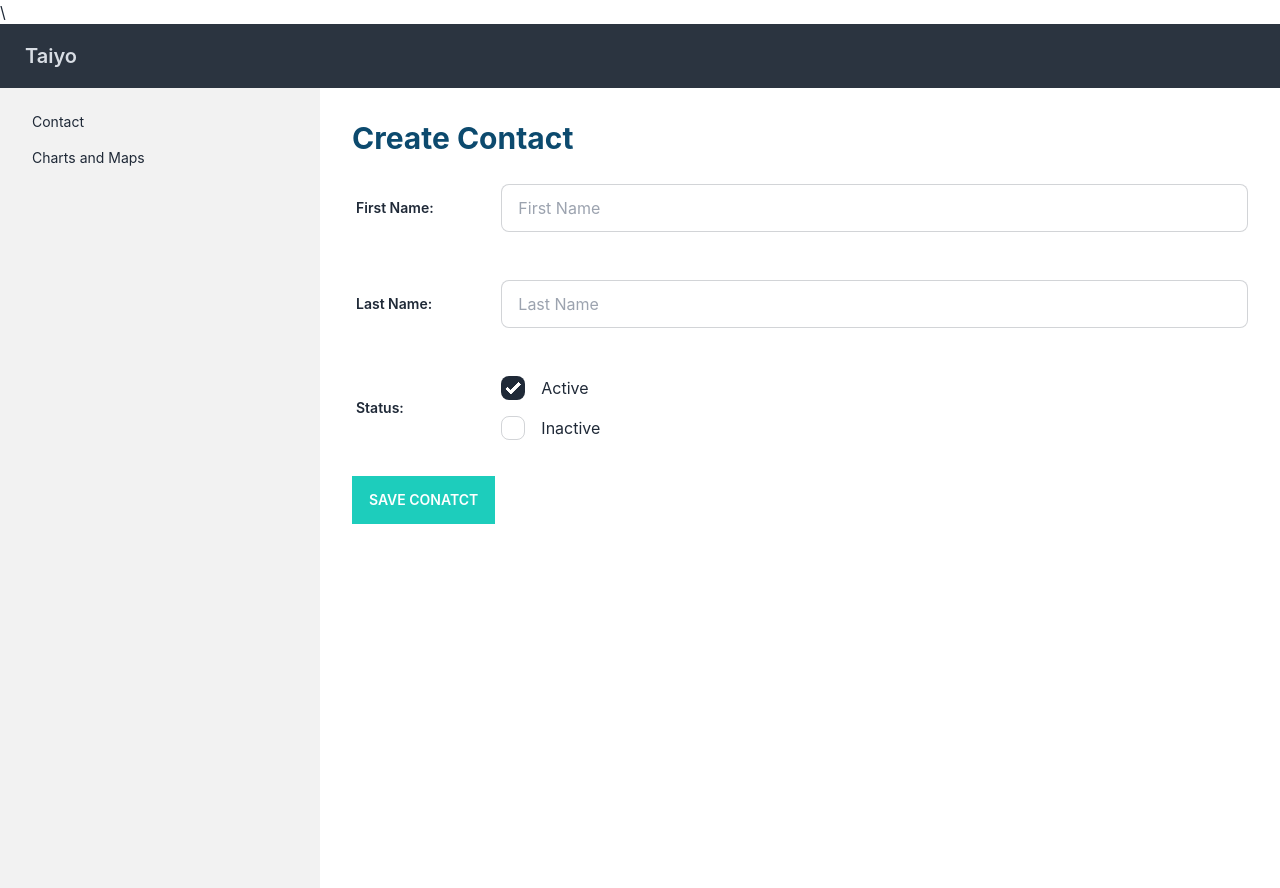
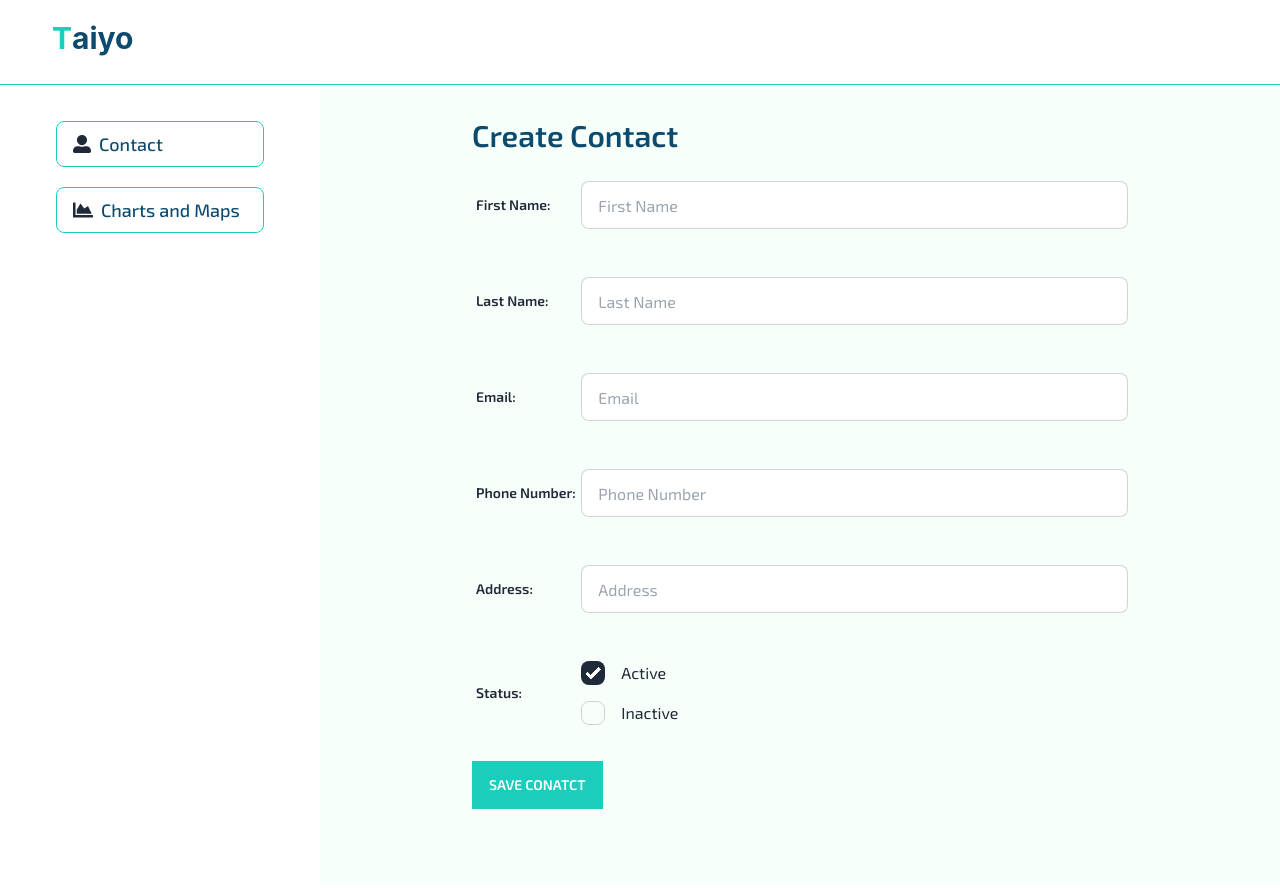
Before and after one commit to Johora-Juhi/taiyo, a React (Create React App) app: page /create-contact in a window 1280 px wide. Built offline with nearby package versions, Linux system fonts and the light colour scheme.

Commit message:
create contact

```diff
--- a/public/index.html
+++ b/public/index.html
@@ -24,11 +24,12 @@
       work correctly both with client-side routing and a non-root public URL.
       Learn how to configure a non-root public URL by running `npm run build`.
     -->
-    <!-- font  -->\<link rel="preconnect" href="https://fonts.googleapis.com">
+    <!-- font  -->
+    <link rel="preconnect" href="https://fonts.googleapis.com">
 <link rel="preconnect" href="https://fonts.gstatic.com" crossorigin>
 <link rel="preconnect" href="https://fonts.googleapis.com">
 <link rel="preconnect" href="https://fonts.gstatic.com" crossorigin>
-<link href="https://fonts.googleapis.com/css2?family=Exo+2:wght@300;400&display=swap" rel="stylesheet">
+<link href="https://fonts.googleapis.com/css2?family=Exo+2:wght@300;400;500;600&display=swap" rel="stylesheet">
     <title>Taiyo</title>
   </head>
   <body>
--- a/src/Pages/Contact/Contact.tsx
+++ b/src/Pages/Contact/Contact.tsx
@@ -12,6 +12,9 @@ interface ContactData {
   _id: string;
   firstName: string;
   lastName: string;
+  email: string;
+  phone: number;
+  address: string;
   status: string;
 }
 
@@ -63,16 +66,16 @@ const Contact = () => {
   };
 
   return (
-    <div className='text-center'>
+    <div className='text-center w-3/4 mx-auto my-10'>
       <Link to='/create-contact'>
         <button className="btn btn-neutral rounded-none">Create Contact</button>
       </Link>
       {/* conatct table */}
       {
         contacts.length ?
-          <div className="container mx-auto mt-4">
+          <div className="container mx-auto mt-10 bg-white p-10 shadow-md">
             <h1
-              className="text-3xl text-start text-sky-900 font-bold my-5 ml-3"
+              className="text-3xl text-start text-sky-900 font-bold mb-5 ml-3 noContact"
             >
               All Contacts
             </h1>
@@ -108,19 +111,19 @@ const Contact = () => {
                       <td>{contact.lastName}</td>
                       <td>
                         <button
-                          className={`py-3 badge capitalize ${contact?.status === "active" ? "badge-success" : "badge-error bg-red-600 text-white"}`}
+                          className={`pb-3 pt-2 badge capitalize ${contact?.status === "active" ? "badge-success" : "badge-error text-white"}`}
                         >
                           {contact.status}
                         </button>
                       </td>
                       <td>
                         <label onClick={() => { setEditContact(contact) }}
-                          htmlFor="contactEditModal" className="btn btn-xs bg-accent text-white">Edit
+                          htmlFor="contactEditModal" className="btn btn-xs rounded-none bg-accent text-white">Edit
                         </label>
                       </td>
 
                       <td>
-                        <label onClick={() => setDeletingSeller(contact)} htmlFor="confirmation-modal" className="btn btn-xs bg-red-600 text-white">Delete</label>
+                        <label onClick={() => setDeletingSeller(contact)} htmlFor="confirmation-modal" className="btn btn-xs rounded-none bg-red-600 text-white">Delete</label>
                       </td>
                     </tr>
                   ))}
--- a/src/Pages/CreateContact/CcreateContact.tsx
+++ b/src/Pages/CreateContact/CcreateContact.tsx
@@ -7,6 +7,9 @@ import { useNavigate } from 'react-router-dom';
 interface FormData {
     firstName: string;
     lastName: string;
+    email: string;
+    phone: number;
+    address: string;
     status: string;
 }
 const CcreateContact = () => {
@@ -50,7 +53,7 @@ const CcreateContact = () => {
             })
     }
     return (
-        <div className='text-center'>
+        <div className='text-center w-3/4 mx-auto noContact'>
 
             {/* conatct form */}
             <form onSubmit={handleSubmit(handleContact)} className="card-body ">
@@ -94,6 +97,57 @@ const CcreateContact = () => {
 
                 <div className="form-control grid grid-cols-12 my-5">
                     <label className="label col-span-2">
+                        <span className="label-text font-semibold">Email:</span>
+                    </label>
+                    <input
+                        {...register("email", {
+                            required: "Email is required",
+                        })}
+                        type="email"
+                        placeholder="Email"
+                        className="input input-bordered col-span-10"
+                    />
+                    {errors.email && (
+                        <p className="text-red-500">{errors.email?.message}</p>
+                    )}
+                </div>
+
+                <div className="form-control grid grid-cols-12 my-5">
+                    <label className="label col-span-2">
+                        <span className="label-text font-semibold">Phone Number:</span>
+                    </label>
+                    <input
+                        {...register("phone", {
+                            required: "Phone Number is required",
+                        })}
+                        type="text"
+                        placeholder="Phone Number"
+                        className="input input-bordered col-span-10"
+                    />
+                    {errors.phone && (
+                        <p className="text-red-500">{errors.phone?.message}</p>
+                    )}
+                </div>
+
+                <div className="form-control grid grid-cols-12 my-5">
+                    <label className="label col-span-2">
+                        <span className="label-text font-semibold">Address:</span>
+                    </label>
+                    <input
+                        {...register("address", {
+                            required: "Adress is required",
+                        })}
+                        type="text"
+                        placeholder="Address"
+                        className="input input-bordered col-span-10"
+                    />
+                    {errors.address && (
+                        <p className="text-red-500">{errors.address?.message}</p>
+                    )}
+                </div>
+
+                <div className="form-control grid grid-cols-12 my-5">
+                    <label className="label col-span-2">
                         <span className="label-text font-semibold">Status:</span>
                     </label>
                     <div className='col-span-1 flex flex-col gap-4'>
--- a/src/Pages/Dashboard/CountryMap/CountryMap.tsx
+++ b/src/Pages/Dashboard/CountryMap/CountryMap.tsx
@@ -27,12 +27,12 @@ const CountryMap= () => {
     });
 
     if (isLoading) {
-        return <div>Loading...</div>;
+        return <div className='my-20 text-3xl fontFamily'>Loading! Please wait...</div>
     }
 
     return (
-        <div>
-            <h2>COVID-19 Map</h2>
+        <div className='w-3/4 mx-auto shadow-xl px-10 bg-white my-10 pb-10'>
+            <p className='pt-5 pb-10 text-xl fontFamily tracking-wider'>COVID-19 Map</p>
             <MapContainer center={[0,0]} zoom={2} style={{ height: '400px', width: '100%' }}>
                 <TileLayer
                     url="https://{s}.tile.openstreetmap.org/{z}/{x}/{y}.png"
--- /dev/null
+++ b/src/Pages/Dashboard/LineGraph/LineGraph.css
@@ -0,0 +1,3 @@
+.fontFamily{
+    font-family: 'Exo 2', sans-serif;;
+}
--- a/src/Pages/Dashboard/LineGraph/LineGraph.tsx
+++ b/src/Pages/Dashboard/LineGraph/LineGraph.tsx
@@ -1,6 +1,7 @@
 import { useQuery } from '@tanstack/react-query';
 import React from 'react';
 import { LineChart, Line, XAxis, YAxis, CartesianGrid, Tooltip, Legend } from 'recharts';
+import './LineGraph.css'
 
 interface GraphData {
   cases: Record<string, number>;
@@ -21,7 +22,7 @@ const LineGraph = () => {
   });
 
   if (isLoading) {
-    return <div>Loading...</div>;
+    return <div className=''></div>
   }
 
   // Extract data for cases, deaths, and recovered
@@ -39,8 +40,8 @@ const LineGraph = () => {
   }));
 
   return (
-    <div className='flex flex-col justify-center items-center'>
-      <p className='my-5 text-xl'>COVID-19 Cases, Deaths, and Recovered</p>
+    <div className='flex flex-col justify-center items-center shadow-lg w-3/4 mx-auto my-10 bg-white'>
+      <p className='pt-5 pb-14 text-xl fontFamily tracking-wider'>COVID-19 Cases, Deaths, and Recovered</p>
       <LineChart width={800} height={500} data={chartData}   margin={{
             top: 5,
             right: 30,
@@ -51,7 +52,7 @@ const LineGraph = () => {
         <XAxis dataKey="date" />
         <YAxis />
         <Tooltip />
-        {/* <Legend /> */}
+        <Legend className='py-5' />
         <Line type="monotone" dataKey="cases" stroke="rgba(75, 192, 192, 1)" />
         <Line type="monotone" dataKey="deaths" stroke="rgba(255, 0, 0, 1)" />
         <Line type="monotone" dataKey="recovered" stroke="rgba(0, 128, 0, 1)" />
--- a/src/Pages/EditingContactModal/EditingContactModal.tsx
+++ b/src/Pages/EditingContactModal/EditingContactModal.tsx
@@ -12,12 +12,18 @@ interface Contact {
     _id: string;
     firstName: string;
     lastName: string;
+    email: string;
+    phone: number;
+    address: string;
     status: string;
 }
 
 interface FormData {
     firstName: string;
     lastName: string;
+    email: string;
+    phone: number;
+    address: string;
     status: string
 }
 
@@ -65,10 +71,10 @@ const EditingContactModal = ({ contact, setEditContact, refetch }: EditingContac
         <div>
             <input type="checkbox" id="contactEditModal" className="modal-toggle" />
             <div className="modal">
-                <div className="modal-box">
+                <div className="modal-box w-11/12 max-w-3xl">
                     <button className="btn btn-sm btn-circle btn-ghost absolute right-2 top-2" onClick={() => setEditContact(null)}>✕</button>
                     <div className="modal-action">
-                        <form onSubmit={handleSubmit(handleEditContact)} className="">
+                        <form onSubmit={handleSubmit(handleEditContact)} className="px-5">
                             <h1 className="text-3xl text-start text-sky-900 font-bold">
                                 Edit Contact
                             </h1>
@@ -87,9 +93,8 @@ const EditingContactModal = ({ contact, setEditContact, refetch }: EditingContac
                                     defaultValue={contact.firstName}
                                 />
                                 {errors.firstName && (
-                                    <p className="text-red-500">{errors.firstName?.message}</p>
+                                    <p className="text-red-500 col-span-12 pl-[10.50rem] pt-4 text-left">{errors.firstName?.message}</p>
                                 )}
-
                             </div>
 
                             <div className="form-control grid grid-cols-12 my-5">
@@ -106,10 +111,65 @@ const EditingContactModal = ({ contact, setEditContact, refetch }: EditingContac
                                     defaultValue={contact.lastName}
                                 />
                                 {errors.lastName && (
-                                    <p className="text-red-500">{errors.lastName?.message}</p>
+                                    <p className="text-red-500 col-span-12 pl-[10.50rem] pt-4 text-left">{errors.lastName?.message}</p>
                                 )}
                             </div>
 
+                            <div className="form-control grid grid-cols-12 my-5">
+                    <label className="label col-span-3">
+                        <span className="label-text font-semibold">Email:</span>
+                    </label>
+                    <input
+                        {...register("email", {
+                            required: "Email is required",
+                        })}
+                        type="email"
+                        placeholder="Email"
+                                    className="input input-bordered col-span-9"
+                                    defaultValue={contact.email}
+                    />
+                    {errors.email && (
+                        <p className="text-red-500 col-span-12 pl-[10.50rem] pt-4 text-left">{errors.email?.message}</p>
+                    )}
+                </div>
+
+                <div className="form-control grid grid-cols-12 my-5">
+                    <label className="label col-span-3">
+                        <span className="label-text font-semibold">Phone Number:</span>
+                    </label>
+                    <input
+                        {...register("phone", {
+                            required: "Phone Number is required",
+                        })}
+                        type="text"
+                        placeholder="Phone Number"
+                                    className="input input-bordered col-span-9"
+                                    defaultValue={contact.phone}
+
+                    />
+                    {errors.phone && (
+                        <p className="text-red-500 col-span-12 pl-[10.50rem] pt-4 text-left">{errors.phone?.message}</p>
+                    )}
+                </div>
+
+                <div className="form-control grid grid-cols-12 my-5">
+                    <label className="label col-span-3">
+                        <span className="label-text font-semibold">Address:</span>
+                    </label>
+                    <input
+                        {...register("address", {
+                            required: "Adress is required",
+                        })}
+                        type="text"
+                        placeholder="Address"
+                                    className="input input-bordered col-span-9"
+                                    defaultValue={contact.address}
+
+                    />
+                    {errors.address && (
+                        <p className="text-red-500 col-span-12 pl-[10.50rem] pt-4 text-left">{errors.address?.message}</p>
+                    )}
+                </div>
                             <div className="form-control grid grid-cols-12 my-5">
                                 <label className="label col-span-3">
                                     <span className="label-text font-semibold">Status:</span>
@@ -123,11 +183,11 @@ const EditingContactModal = ({ contact, setEditContact, refetch }: EditingContac
                                     </label>
                                 </div>
                                 {errors.status && (
-                                    <p className="text-red-500">{errors.status?.message}</p>
+                                    <p className="text-red-500 col-span-12 pl-[10.50rem] pt-4 text-left">{errors.status?.message}</p>
                                 )}
                             </div>
                             <div className="text-start mt-2">
-                                <button className="btn btn-accent rounded-none text-white">
+                                <button className="btn btn-accent rounded-none text-white tracking-wider px-5">
                                     Update
                                 </button>
                             </div>
--- /dev/null
+++ b/src/Pages/Shared/Loading/Loading.css
@@ -0,0 +1,109 @@
+/* KEYFRAMES */
+
+@keyframes spin {
+  from {
+    transform: rotate(0);
+  }
+  to {
+    transform: rotate(359deg);
+  }
+}
+
+@keyframes spin3D {
+  from {
+    transform: rotate3d(0.5, 0.5, 0.5, 360deg);
+  }
+  to {
+    transform: rotate3d(0deg);
+  }
+}
+
+@keyframes configure-clockwise {
+  0% {
+    transform: rotate(0);
+  }
+  25% {
+    transform: rotate(90deg);
+  }
+  50% {
+    transform: rotate(180deg);
+  }
+  75% {
+    transform: rotate(270deg);
+  }
+  100% {
+    transform: rotate(360deg);
+  }
+}
+
+@keyframes configure-xclockwise {
+  0% {
+    transform: rotate(45deg);
+  }
+  25% {
+    transform: rotate(-45deg);
+  }
+  50% {
+    transform: rotate(-135deg);
+  }
+  75% {
+    transform: rotate(-225deg);
+  }
+  100% {
+    transform: rotate(-315deg);
+  }
+}
+
+@keyframes pulse {
+  from {
+    opacity: 1;
+    transform: scale(1);
+  }
+  to {
+    opacity: 0.25;
+    transform: scale(0.75);
+  }
+}
+
+/* GRID STYLING */
+.loader {
+  display: flex;
+  justify-content: center;
+  align-items: center;
+  height: 95vh;
+}
+
+.spinner-box {
+  width: 300px;
+  height: 300px;
+  display: flex;
+  justify-content: center;
+  align-items: center;
+  background-color: transparent;
+}
+
+/* ALTERNATING ORBITS */
+
+.circle-border {
+  width: 150px;
+  height: 150px;
+  padding: 3px;
+  display: flex;
+  justify-content: center;
+  align-items: center;
+  border-radius: 50%;
+  background: rgb(63, 249, 220);
+  background: linear-gradient(
+    0deg,
+    rgba(63, 249, 220, 0.1) 33%,
+    rgba(63, 249, 220, 1) 100%
+  );
+  animation: spin 0.8s linear 0s infinite;
+}
+
+.circle-core {
+  width: 100%;
+  height: 100%;
+  background-color: white;
+  border-radius: 50%;
+}
--- /dev/null
+++ b/src/Pages/Shared/Loading/Loading.tsx
@@ -0,0 +1,16 @@
+import React from 'react';
+import './Loading.css';
+
+const Loading = () => {
+    return (
+        <div className='loaader'>
+            <div className="spinner-box">
+                <div className="circle-border">
+                    <div className="circle-core"></div>
+                </div>
+            </div>
+        </div>
+    );
+};
+
+export default Loading;
--- a/src/Pages/Shared/Navbar.tsx
+++ b/src/Pages/Shared/Navbar.tsx
@@ -2,8 +2,8 @@ import React from 'react';
 
 const Navbar = () => {
     return (
-        <div className="navbar bg-neutral text-neutral-content">
-            <a className="btn btn-ghost normal-case text-xl">Taiyo</a>
+        <div className="navbar border-b border-accent py-5 px-10">
+            <a className="normal-case text-3xl text-sky-900 font-bold pl-3 mb-2"><span className='text-accent'>T</span>aiyo</a>
         </div>
     );
 };
--- /dev/null
+++ b/src/layouts/Main.css
@@ -0,0 +1,3 @@
+.fontfamily{
+    font-family: 'Exo 2', sans-serif;
+}
--- a/src/layouts/Main.tsx
+++ b/src/layouts/Main.tsx
@@ -1,6 +1,9 @@
 import React from 'react';
 import { Link,Outlet } from 'react-router-dom';
 import Navbar from '../Pages/Shared/Navbar';
+import { FaUserAlt, FaChartArea } from "react-icons/fa";
+import { TwentyOneMpOutlined } from '@mui/icons-material';
+import './Main.css'
 
 const Main = () => {
     return (
@@ -8,15 +11,15 @@ const Main = () => {
             <Navbar></Navbar>
             <div className="drawer drawer-mobile lg:drawer-open">
                 <input id="sidebar-drawer" type="checkbox" className="drawer-toggle" />
-                <div className="drawer-content">
+                <div className="drawer-content bg-[#f6fff9]">
                     <Outlet></Outlet>
                 </div>
                 <label htmlFor="sidebar-drawer" className="btn btn-primary drawer-button lg:hidden">Open drawer</label>
                 <div className="drawer-side">
                     <label htmlFor="sidebar-drawer" className="drawer-overlay"></label>
-                    <ul className="menu p-4 w-80 bg-base-200 min-h-full text-base-content">
-                    <li><Link to='/'>Contact</Link></li>
-                    <li><Link to='/dashboard'>Charts and Maps</Link></li>
+                    <ul className="menu p-4 w-80 min-h-full text-base-content">
+                    <li ><Link to='/' className='flex justify-start items-center mx-10 border border-accent my-5 '><FaUserAlt className='text-lg'></FaUserAlt> <p className='text-lg text-sky-900 fontfamily font-medium'>Contact</p></Link></li>
+                    <li><Link to='/dashboard' className='flex justify-start items-center mx-10 border border-accent mb-5 '><FaChartArea className='text-xl'></FaChartArea><p className='text-lg text-sky-900 fontfamily font-medium'>Charts and Maps</p></Link></li>
                     </ul>
                 </div>
             </div>
```
